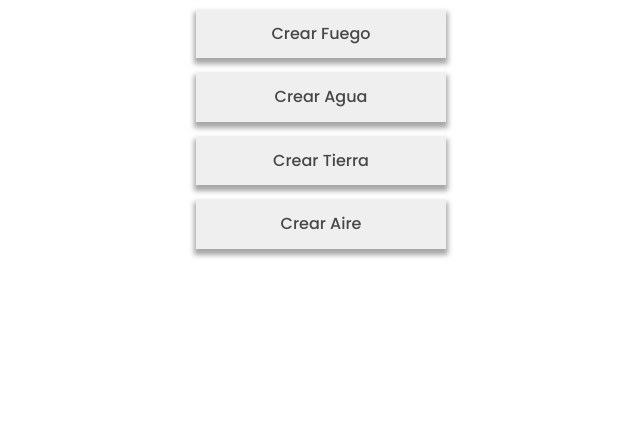
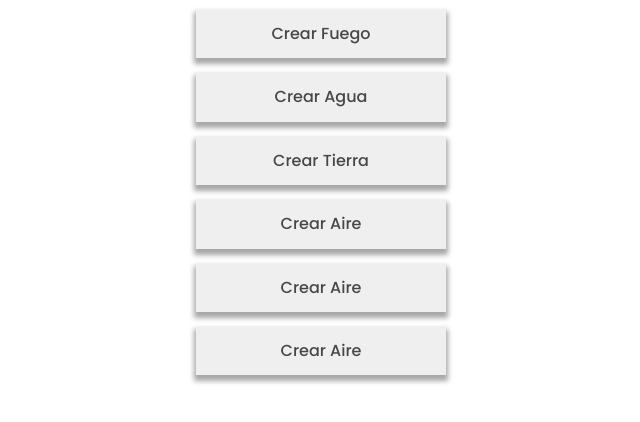
Before and after one commit to aceu890/4-Elements---Vanilla-JS, a plain HTML site: page index.html in a window 1280 px wide. Shown: the whole page, without its empty margins (269-909 px from the left). Drawn offline with Linux system fonts and the light colour scheme.

```diff
--- a/index.html
+++ b/index.html
@@ -34,6 +34,8 @@
             <button id="btn_id-agua"   class="btn-agua"  > Crear Agua   </button>
             <button id="btn_id-tierra" class="btn-tierra"> Crear Tierra </button>
             <button id="btn_id-aire"   class="btn-aire"  > Crear Aire   </button>
+            <button id="btn_id-aire"   class="btn-aire"  > Crear Aire   </button>
+            <button id="btn_id-aire"   class="btn-aire"  > Crear Aire   </button>
         </div>
     </div>
 
```
